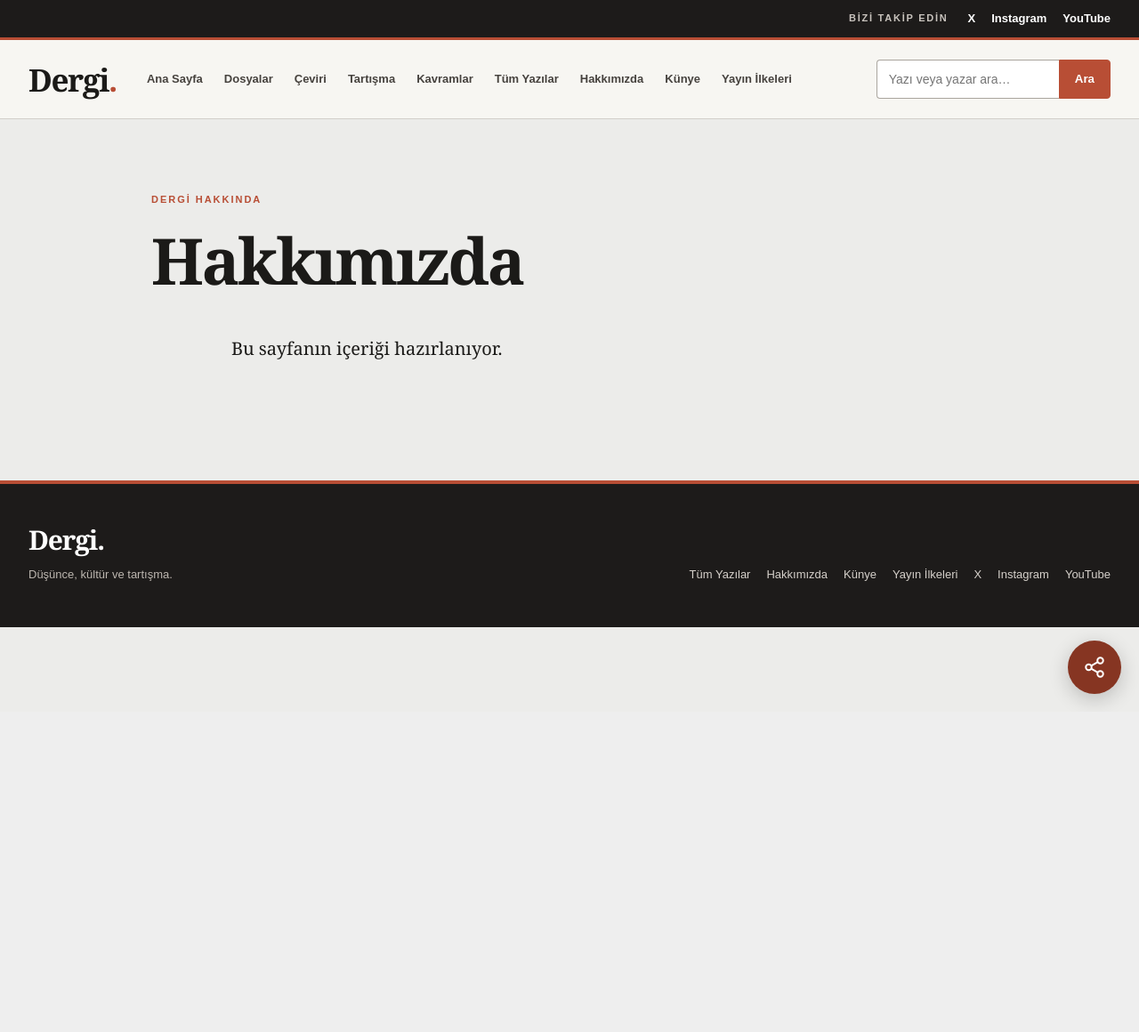
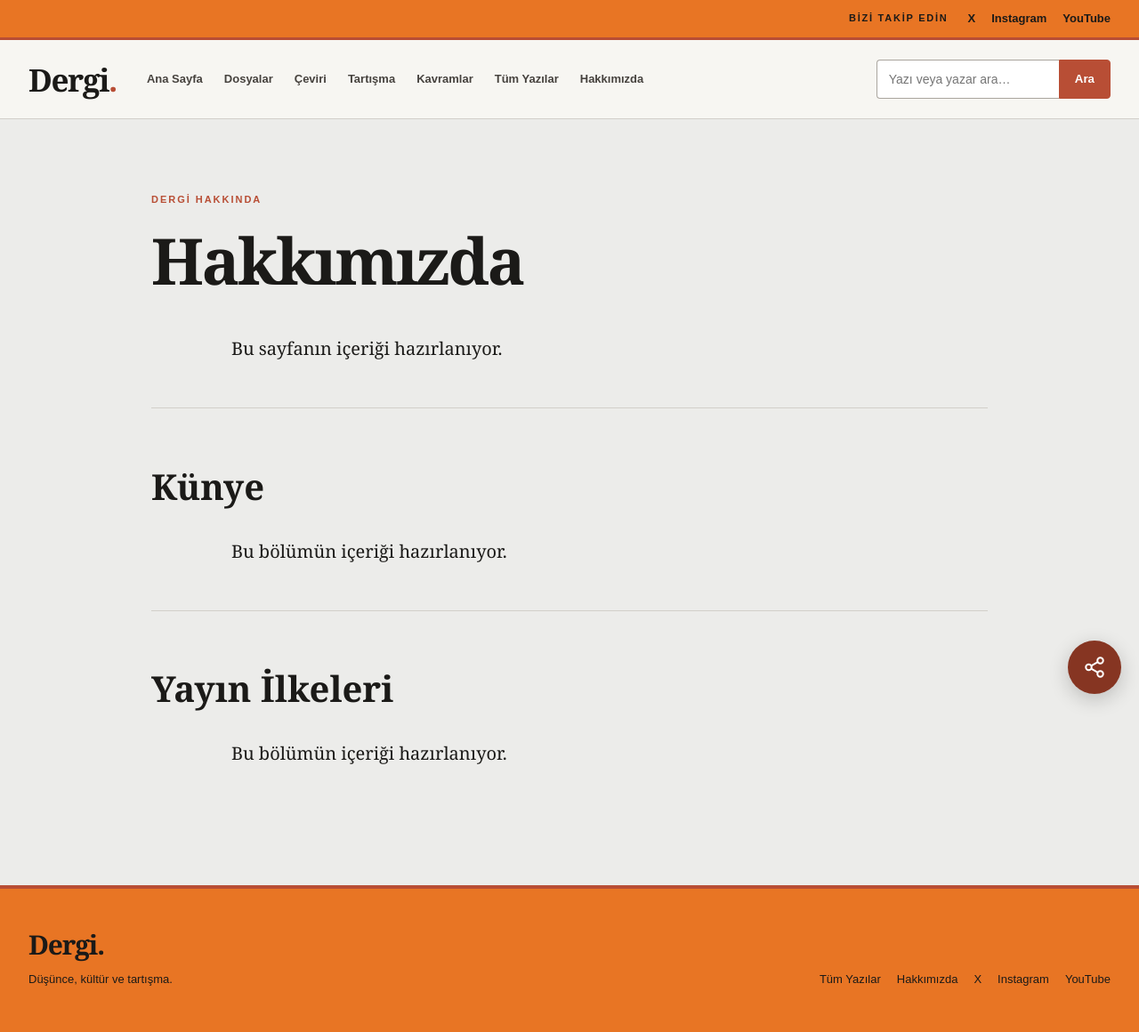
Before and after one commit to MelihP/dergi-sitesi, a Django app: page /kurumsal/hakkimizda/ in a window 1280 px wide. Shown: the whole page at 89% size. Before the commit the page ends 794 px from the top, so only its background shows below. Run offline with Django 5.2, Linux system fonts and the light colour scheme; data comes from the database, SQL or seed files in the repository; tables that the repository leaves empty hold one stand-in row (values such as "Sample post"); grey boxes marked "Sample" are stand-in pictures.

Commit message:
hatalar düzeltildi dosyalar

```diff
--- a/articles/context_processors.py
+++ b/articles/context_processors.py
@@ -27,4 +27,4 @@ def social_media(request):
 
 def institutional_pages(request):
     from .models import SitePage
-    return {"institutional_pages": SitePage.objects.filter(is_published=True)}
+    return {"institutional_pages": SitePage.objects.filter(slug="hakkimizda", is_published=True)}
--- a/articles/static/articles/css/style.css
+++ b/articles/static/articles/css/style.css
@@ -13,6 +13,7 @@
     --border: #d2cfc9;
     --border-strong: #aaa59e;
     --dark: #1d1b1a;
+    --brand-orange: #e87524;
     --radius: 4px;
     --shadow: 0 18px 50px rgba(35, 31, 27, 0.1);
     --page-width: 1380px;
@@ -112,8 +113,8 @@ select:focus-visible {
 /* ÜST SOSYAL ŞERİT */
 
 .social-bar {
-    background: var(--dark);
-    color: #fff;
+    background: var(--brand-orange);
+    color: var(--text);
     border-bottom: 3px solid var(--accent);
 }
 
@@ -921,8 +922,8 @@ select:focus-visible {
 
 .site-footer {
     padding: 48px 0;
-    background: var(--dark);
-    color: #fff;
+    background: var(--brand-orange);
+    color: var(--text);
     border-top: 4px solid var(--accent);
 }
 
@@ -1649,3 +1650,8 @@ select:focus-visible {
 .social-post-action, .social-profile-link { font-size: 13px; font-weight: bold; color: var(--accent-dark); }
 .social-empty { color: var(--muted); font-size: 14px; }
 @media (prefers-reduced-motion: reduce) { .social-launcher { transition: none; } }
+
+.social-bar .social-label, .site-footer .footer-inner p, .site-footer .footer-links { color: var(--text); }
+.site-footer .footer-links a:hover, .social-bar .social-links a:hover { color: var(--text); text-decoration: underline; }
+.about-section { margin-top: 48px; padding-top: 32px; border-top: 1px solid var(--border); scroll-margin-top: 100px; }
+.about-section h2 { font-size: clamp(28px, 4vw, 40px); }
--- a/articles/templates/articles/site_page.html
+++ b/articles/templates/articles/site_page.html
@@ -12,5 +12,16 @@
             <p>Bu sayfanın içeriği hazırlanıyor.</p>
         {% endif %}
     </div>
+    {% for section in sections %}
+        <section class="about-section" id="{{ section.slug }}" aria-labelledby="heading-{{ section.slug }}">
+            <h2 id="heading-{{ section.slug }}">{{ section.title }}</h2>
+            {% if section.intro %}<p class="article-summary">{{ section.intro }}</p>{% endif %}
+            <div class="article-text">
+                {% if section.content %}{{ section.content|linebreaks }}{% else %}
+                    <p>Bu bölümün içeriği hazırlanıyor.</p>
+                {% endif %}
+            </div>
+        </section>
+    {% endfor %}
 </article>
 {% endblock %}
--- a/articles/views.py
+++ b/articles/views.py
@@ -1,6 +1,7 @@
 from django.core.paginator import Paginator
 from django.db.models import Count, Q
-from django.shortcuts import get_object_or_404, render
+from django.shortcuts import get_object_or_404, render, redirect
+from django.urls import reverse
 from django.utils import timezone
 
 from .archive_forms import ArchiveFilterForm
@@ -278,4 +279,10 @@ def article_detail(request, slug):
 
 def site_page(request, slug):
     page = get_object_or_404(SitePage, slug=slug, is_published=True)
-    return render(request, "articles/site_page.html", {"page": page})
+    section_slugs = ("kunye", "yayin-ilkeleri")
+    if slug in section_slugs:
+        get_object_or_404(SitePage, slug="hakkimizda", is_published=True)
+        return redirect(reverse("articles:site_page", args=["hakkimizda"]) + "#" + slug)
+    sections = (SitePage.objects.filter(slug__in=section_slugs, is_published=True)
+                if slug == "hakkimizda" else SitePage.objects.none())
+    return render(request, "articles/site_page.html", {"page": page, "sections": sections})
```
Also changed, not shown: articles/tests.py (+20 -1 lines), docs/yayin-ve-depolama.md (+2 -0 lines).
